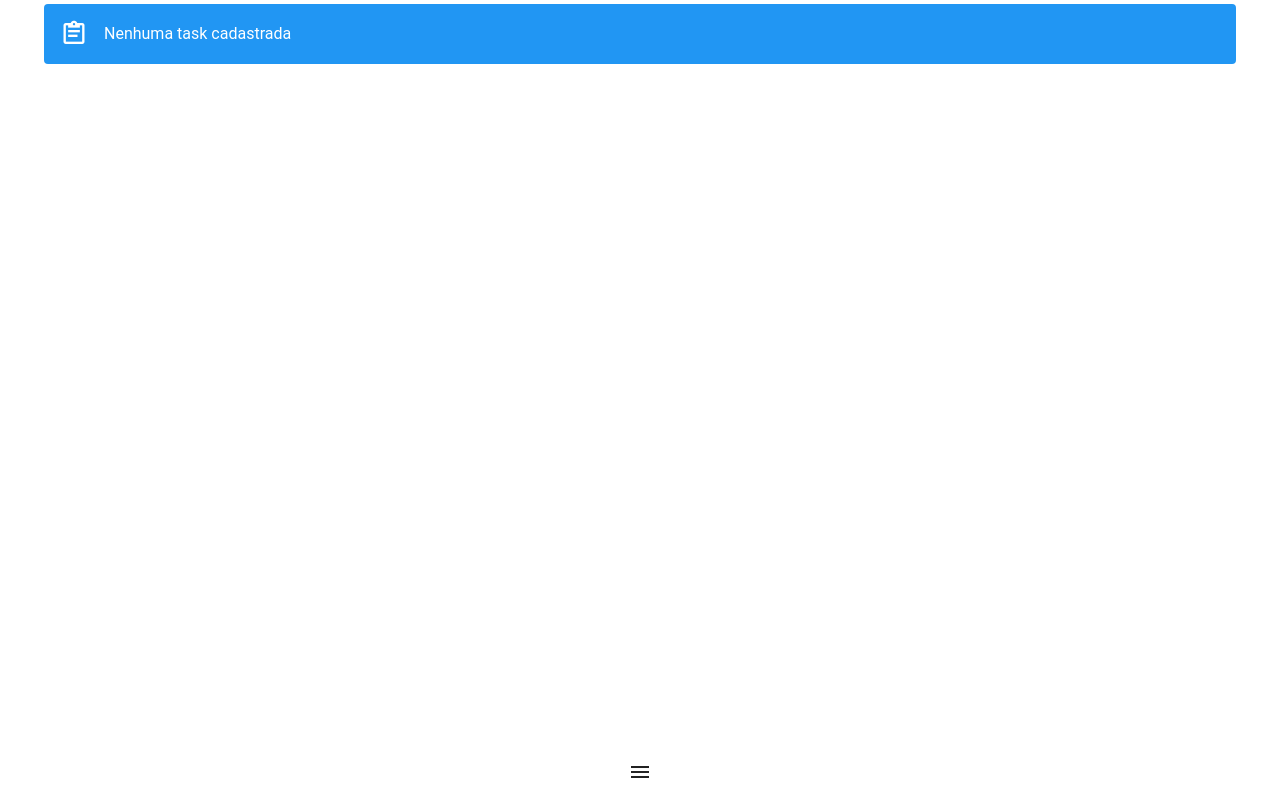
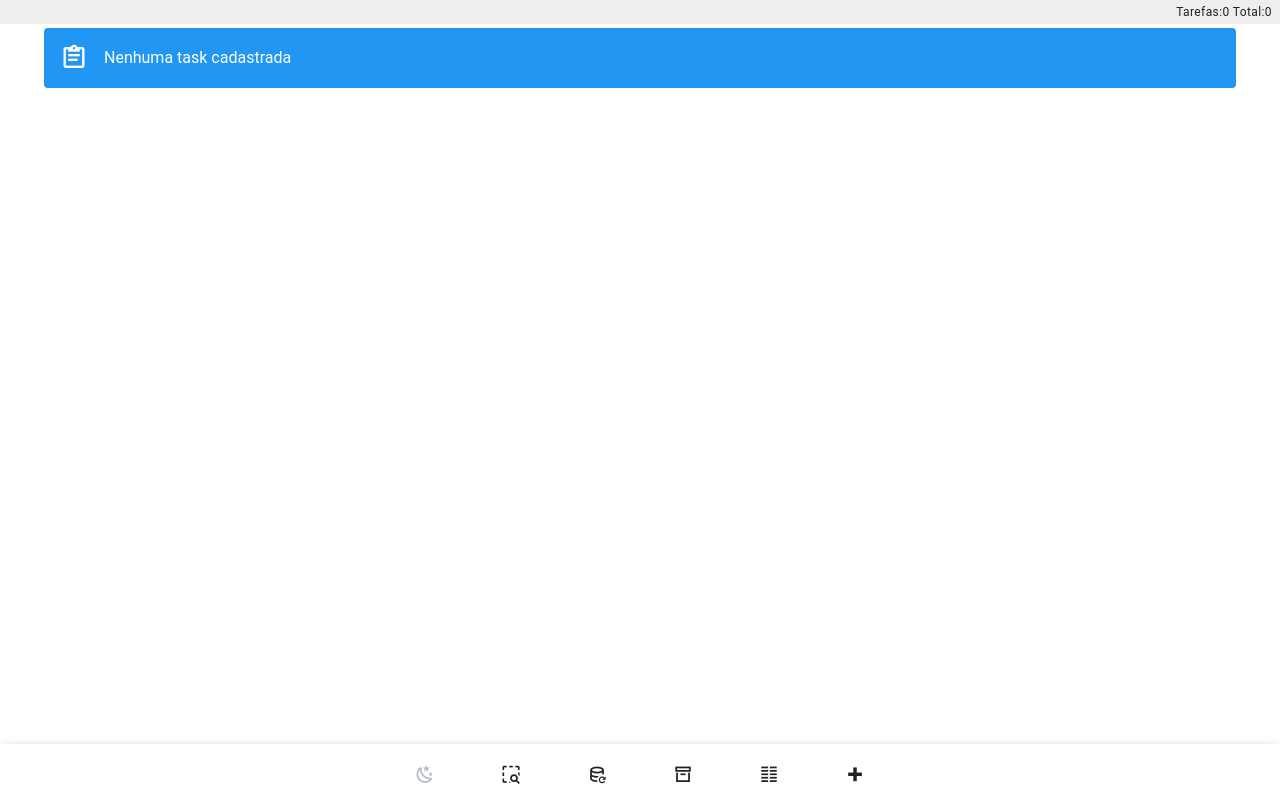
Before and after one commit to ssergio100/tasks, a Vue app: page / in a window 1280 px wide. Built offline with nearby package versions, Linux system fonts and the light colour scheme.

Commit message:
Simplificação para pequenos dispositivos

```diff
--- a/src/components/MainComponent.vue
+++ b/src/components/MainComponent.vue
@@ -1,8 +1,12 @@
 <template>
+  <v-system-bar>
 
-  <div class="icon-container" v-if="isVisible">
+    <div class="" v-if="isVisible">
       <v-icon color="#AAAA00" size="8">{{ 'mdi-circle' }}</v-icon>
     </div>
+  <span class="ms-2">Tarefas:{{total_tasks}} Total:{{total_time}}</span>
+</v-system-bar>
+
   <v-container>
     <v-row>
 
@@ -51,7 +55,7 @@
 
 
   <div class="footer-actions text-center">
-    <v-menu>
+    <v-bottom-navigation>
       <template v-slot:activator="{ props: activatorProps }" >
         <v-icon v-bind="activatorProps">mdi-menu</v-icon>
       </template>
@@ -66,7 +70,7 @@
         </template>
       </v-tooltip>
 
-      <v-tooltip text="Procurar task" location="top">
+      <v-tooltip text="Procurar task" location="top" v-if="!isMobile">
         <template v-slot:activator="{ props }">
           <v-btn value="status" @click="showSearcTask = !showSearcTask" v-bind="props" style="margin: 3px">
             <v-icon>mdi-selection-search</v-icon>
@@ -91,7 +95,7 @@
         </template>
       </v-tooltip>
 
-      <v-tooltip :text="colNum === 6 ? 'Uma coluna' : 'Duas colunas'" location="top">
+      <v-tooltip :text="colNum === 6 ? 'Uma coluna' : 'Duas colunas'" location="top" v-if="!isMobile">
         <template v-slot:activator="{ props }">
           <v-btn value="status" v-bind="props" @click=" colNum = colNum === 6 ? 12 : 6;" style="margin: 3px">
             <v-icon v-if="colNum === 6">mdi-format-align-justify</v-icon>
@@ -103,13 +107,13 @@
       <v-tooltip text="Adicionar tarefa" location="top">
         <template v-slot:activator="{ props }">
           <v-btn value="add" v-bind="props" @click="openModal" style="margin: 3px">
-            <v-icon>mdi-plus</v-icon>
+            <v-icon>mdi-plus-thick</v-icon>
           </v-btn>
         </template>
       </v-tooltip>
 
 
-    </v-menu>
+    </v-bottom-navigation>
   </div>
 
 
@@ -121,16 +125,20 @@
 <script setup>
   import {
     ref,
-    onMounted
+    onMounted,
+    computed
   } from 'vue';
   import {
     useTheme
   } from 'vuetify';
   import ModalAddTasks from './ModalAddTask.vue';
   import TaskList from './TaskList.vue';
+  import { useIsMobile } from '@/composables/useIsMobile';
+
   import db from '../db';
 
   const theme = useTheme();
+  const isMobile = useIsMobile();
   const isDarkMode = ref(theme.global.current.value.dark);
   const colNum = ref(12);
   const showSearcTask = ref(false);
@@ -143,7 +151,8 @@
   const tasks = ref([]);
   const taskNumbers = ref([]);
   const selectedTask = ref(null);
-
+  const total_time = ref(0);
+  const total_tasks = ref(0);
   onMounted(() => {
     _loadTasks();
   });
@@ -153,6 +162,7 @@
 
 function handleChildEvent(payload) {
   console.log('Evento recebido do filho:', payload);
+  sumTaskTime()
   showIconTemporarily();
 }
 
@@ -219,10 +229,6 @@ function showIconTemporarily() {
     }
   }
 
-  function toggleColNum() {
-    colNum.value = colNum.value === 6 ? 12 : 6; // Alterna entre 6 e 12
-  }
-
   function toggleView() {
     archiveds.value = !archiveds.value
     //console.log(archiveds.value)
@@ -237,6 +243,15 @@ function showIconTemporarily() {
     taskList.value.loadTasks();
   }
 
+  async function sumTaskTime() {
+
+    const tasks = await db.tasks.toArray();
+    console.log(tasks.length)
+    const totalTasks = tasks.length
+    total_tasks.value = totalTasks
+    const totalTime = tasks.reduce((acc, task) => acc + (task.time || 0), 0); // Soma todos os valores de task.time
+    total_time.value = taskList.value.formatTime(totalTime); // Retorna o total
+};
 
 </script>
 
--- a/src/components/TaskList.vue
+++ b/src/components/TaskList.vue
@@ -5,27 +5,30 @@
 
       <v-col v-for="task in tasks" :key="task.id" cols="12" :md="colNum"  style="padding:3px !important;">
         <v-card
+        v-touch="{
+          left: () => swipe('Left', task),
+          right: () => swipe('Right', task),
+        }"
         class="mx-auto"
         hover :color="task.archived === 1 ? '#FFEB3B' : 'defaultColor'"
         @dblclick="handleDoubleClick(task)"
         >
-          <v-row align="center" no-gutters style="padding-right: 20px;">
+          <v-row align="center" no-gutters
+          style="padding-right: 20px;
+          ">
             <v-col>
               <v-card-title style="font-size: 14px;" >
                 <span :style="{ color: task.color }"  @click="copyText(task.number)" >{{ task.number }}</span>
                 <span style="font-size: 12px;" class="text-truncate"  @click="copyText(task.summary)"> - {{ truncate(task.summary, colNum === 6 ? 60 : 200) }}</span>
               </v-card-title>
 
-              <v-card-subtitle  class="card-subtitle" >
+              <v-card-subtitle  class="card-subtitle"  v-if="!isMobile">
 				        <span class="time"
                   @click="clearTimeTask(task)">
                   {{ task.status_id === 2 ? formattedTime : formatTime(task.time) }}
                 </span>
 
-
-
-
-                <span>
+                <span v-if="!isMobile" >
                   <v-tooltip :text=task.comments>
                   <template v-slot:activator="{ props }">
                     <v-icon v-bind="props" @click="copyText(task.comments)"
@@ -43,10 +46,26 @@
                 </span>
 
               </v-card-subtitle>
+
             </v-col>
 
-            <v-col class="d-flex justify-end" cols="auto" style="padding-left: 13px;">
-              <v-icon v-if="task.status_id === 1 && task.archived !== 1"
+           <v-col class="d-flex justify-end" cols="auto" style="padding-left: 13px;">
+
+           <!-- bloco caso a interface seja celular -->
+           <v-col v-if="isMobile">
+            <v-switch
+              :model-value="task.status_id === 2"
+              :color="task.color"
+              hide-details
+
+              :label = " task.status_id === 2 ? formattedTime : formatTime(task.time)"
+              @update:model-value="(isOn) => switchStatus(task, isOn)"
+            ></v-switch>
+          </v-col>
+
+             <!-- bloco caso a interface seja desktop -->
+             <v-responsive v-else>
+             <v-icon v-if="task.status_id === 1 && task.archived !== 1"
                 :color="colorIcons"
                 size="small"
                 @click="toggeStatus(task)">{{ 'mdi-play-box-outline' }}
@@ -69,8 +88,14 @@
                 size="small"
                 @click="deleteTask(task)">{{ 'mdi-trash-can-outline' }}
               </v-icon>
+
+            </v-responsive>
             </v-col>
+
+            <!--  -->
+
           </v-row>
+          {{ swipeDirection.none }}
         </v-card>
       </v-col>
 
@@ -106,6 +131,7 @@
 <script setup>
   import {ref, watch, onMounted, computed} from 'vue';
   import ModalAddTasks from './ModalAddTask.vue';
+  import { useIsMobile } from '@/composables/useIsMobile';
   import db from '../db';
 
   // Definindo a prop recebida do componente pai
@@ -117,12 +143,12 @@
       required: true
     }
   });
+  const isMobile = useIsMobile();
 
   // Estado
   const tasks = ref([]);
   const time = ref(0);
   const modalAddTask = ref(null);
-  const colorIcons = 'blue';
   const intervalHandle = ref(null); // Declarar intervalHandle como um ref
   const snackbar = ref(false);
   const snackbarText = ref("Hello, I'm a snackbar");
@@ -130,9 +156,10 @@
   const snackbarTimeout = ref(1000);
   const snackbarIcon = ref();
   const taskId = ref('');
+  const swipeDirection= ref('None');
+  const colorIcons  = ref('indigo')
 
   const emit = defineEmits(['child-event']);
-
   const formattedTime = computed(() => {
     return formatTime(time.value); // Substitua "formatTime" pela sua função de formatação
   });
@@ -140,6 +167,16 @@
 
   const isModalConfirm = ref(false);
 
+ function swipe(direction, task) {
+
+        swipeDirection.value = direction
+        console.log(direction)
+        if(direction === 'Left') {
+          archiveTask(task)
+        } else {
+          deleteTask(task)
+        }
+      }
   // Função para carregar tarefas
 async function loadTasks() {
 
@@ -170,6 +207,16 @@ async function loadTasks() {
     loadTasks()
   }
 
+  async function switchStatus(task, isOn){
+    console.log(isOn)
+    pauseAll()
+      if (isOn) {
+        await doStartTask(task); // Se a chave está ON, inicia a tarefa
+      }
+
+      loadTasks()
+  }
+
   function truncate(text, maxLength) {
     if (text.length > maxLength) {
       return text.substring(0, maxLength) + '...';
@@ -195,7 +242,7 @@ async function loadTasks() {
     doStartTask(task)
   }
 
-  function doStartTask(task) {
+  async function doStartTask(task) {
     try {
       db.tasks.where('id').equals(task.id).modify({
         status_id: 2
@@ -219,9 +266,9 @@ async function loadTasks() {
         status_id: 1
       }).then(function (updated) {
         if (updated){
-          showSnackbar(`Tarefa ${task.number} ${statusText}.`, 'lime')
+          showSnackbar(`Tarefa ${task.number} ${statusText}.`, 'lime',2000)
         }else{
-          showSnackbar(`Erro ao arquivar a tarefa ${task.number}`, 'error','mdi-alert-circle', 2000)
+          showSnackbar(`Erro ao arquivar a tarefa ${task.number}`, 'error','mdi-alert-circle', 3000)
         }
       });
 
@@ -387,7 +434,7 @@ async function loadTasks() {
   });
 
   defineExpose({
-	loadTasks, copyText
+	loadTasks, copyText, formatTime
 });
 
 </script>
--- /dev/null
+++ b/src/composables/useIsMobile.js
@@ -0,0 +1,8 @@
+// src/composables/useIsMobile.js
+import { computed } from 'vue';
+import { useDisplay } from 'vuetify';
+
+export function useIsMobile() {
+  const { smAndDown } = useDisplay();
+  return computed(() => smAndDown.value);
+}
```
